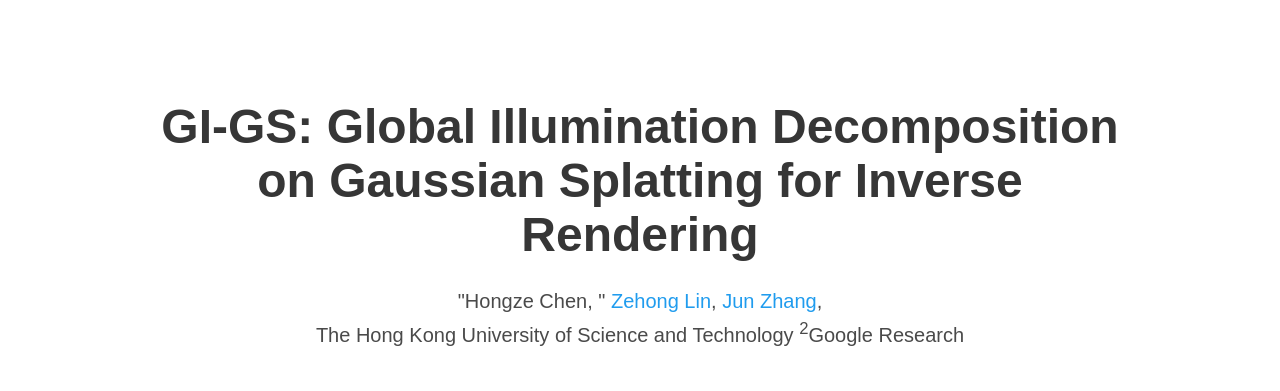
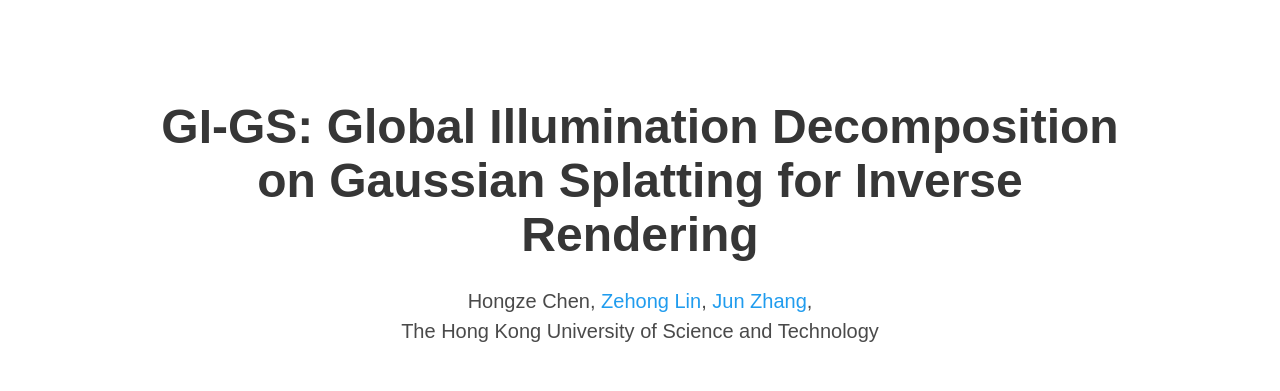
Before and after one commit to stopaimme/GI-GS-site, a plain HTML site: page index.html in a window 1280 px wide. Shown: the top 391 px of the page. Drawn offline with nearby package versions, Linux system fonts and the light colour scheme; some icons are missing; a web font is replaced by a local one.

Commit message:
Update index.html

```diff
--- a/index.html
+++ b/index.html
@@ -47,7 +47,7 @@
           <h1 class="title is-1 publication-title">GI-GS: Global Illumination Decomposition on Gaussian Splatting for Inverse Rendering</h1>
           <div class="is-size-5 publication-authors">
             <span class="author-block">
-              "Hongze Chen, "
+              Hongze Chen,
             <span class="author-block">
               <a href="https://zhlinup.github.io/">Zehong Lin</a>,</span>
             <span class="author-block">
@@ -57,7 +57,6 @@
           </div>
           <div class="is-size-5 publication-authors">
             <span class="author-block">The Hong Kong University of Science and Technology</span>
-            <span class="author-block"><sup>2</sup>Google Research</span>
           </div>
         </div>
       </div>
```
